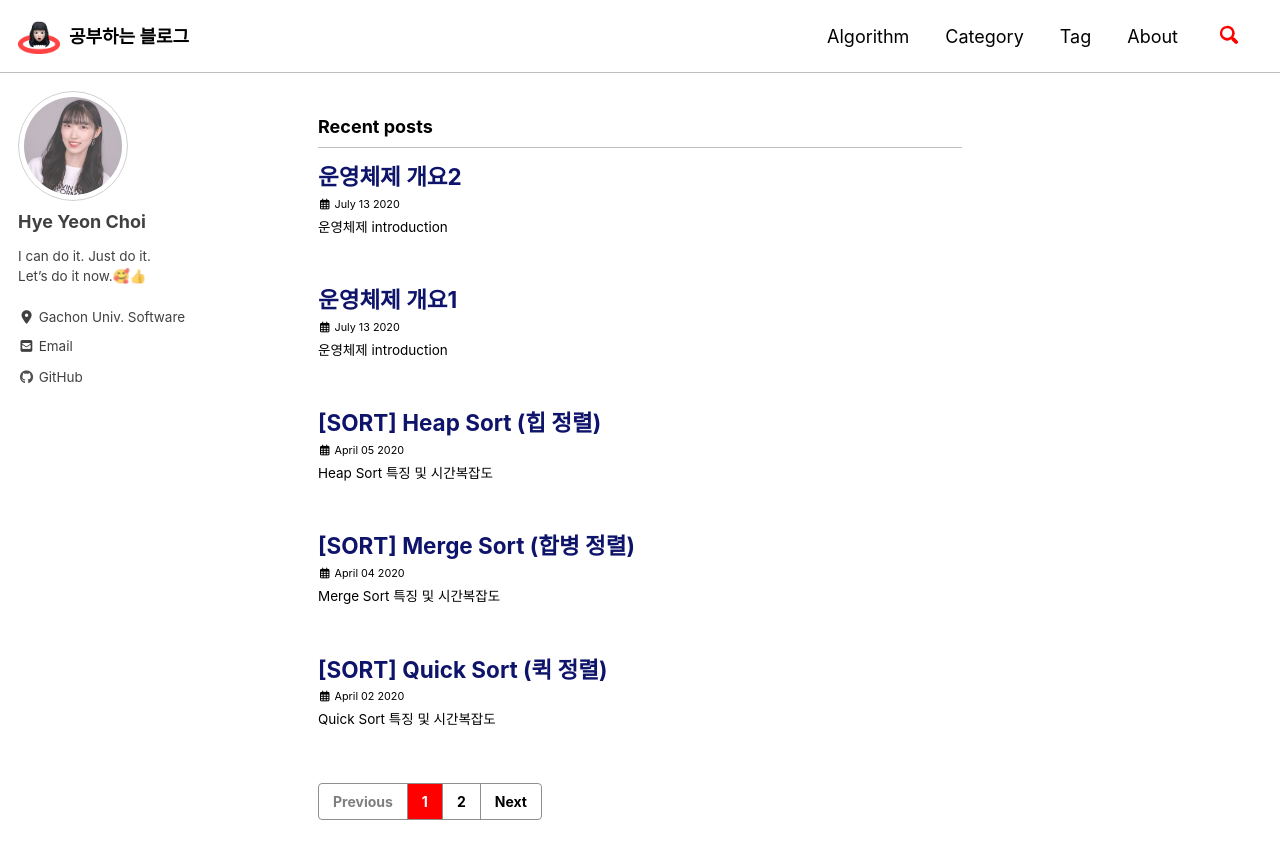
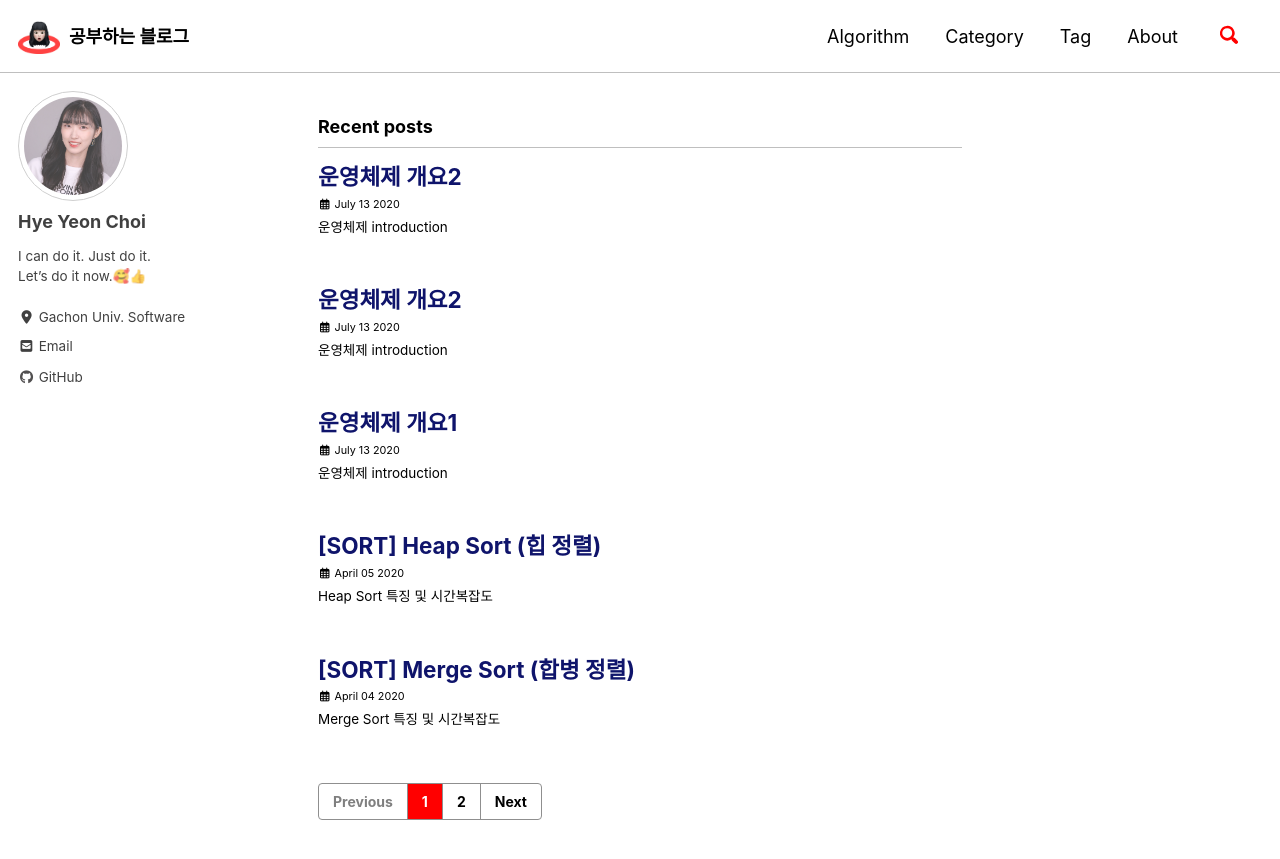
Before and after one commit to chlgpdus921/chlgpdus921.github.io, a Jekyll site: the page built from index.html, in a window 1280 px wide and 900 px high. Shown: the top 859 px of the window. Built offline with Jekyll 4.4.1, drawn with Linux system fonts in a browser that asks for light colours; cached includes are drawn as plain includes; nearby versions of some CDN libraries; the list of posts is cut into pages by our own code; part of the change alters nothing that is shown.

Commit message:
포스트 이름 및 config 파일 수정

```diff
--- a/_config.yml
+++ b/_config.yml
@@ -24,7 +24,7 @@ description              : "Technology Study Blog"
 url                      : "https://chlgpdus921.github.io" # the base hostname & protocol for your site e.g. "https://mmistakes.github.io"
 baseurl                  : # the subpath of your site, e.g. "/blog"
 repository               : "chlgpdus921/chlgpdus921.github.io" # GitHub username/repo-name e.g. "mmistakes/minimal-mistakes"
-teaser                   : "/assets/images/hlogo.png"# path of fallback teaser image, e.g. "/assets/images/500x300.png"
+teaser                   : #"/assets/images/hlogo.png"# path of fallback teaser image, e.g. "/assets/images/500x300.png"
 logo                     : "/assets/images/hlogo.png" # path of logo image to display in the masthead, e.g. "/assets/images/88x88.png"
 masthead_title           : # overrides the website title displayed in the masthead, use " " for no title
 # breadcrumbs            : false # true, false (default)
--- /dev/null
+++ b/_posts/2020-07-13-Chapter2_Process.md
@@ -0,0 +1,83 @@
+---
+title:  "운영체제 개요2"
+excerpt: "운영체제 introduction"
+comments: true
+
+categories:
+  - Operating System
+tags:
+  - OS
+toc: true
+toc_sticky: true
+last_modified_at:  2020-07-13 01:12:00 +0000
+---
+
+## Goal
+
+> - 운영체제에 대한 관점 ( 자원 관리자, 프로세스, 계층 구조)를 이해하기
+> - 인터럽트 (Interrupt) 이해하기
+
+---
+
+## 운영체제에 대한 관점 - 자원 관리자 관점
+
+- **자원에 대한 수행 과정**
+  - 자원의 상태를 추적 및 저장
+  - 어떤 프로세스가 어떤 자원을 얼마나 사용할 것인지 결정하기 위한 정책 수립
+  - 자원의 할당 및 회수
+
+- **프로세스 관리 기능**
+  - Process Scheduler
+  - Process 상태 추적 및 저장
+
+- **기억장치 관리 기능 / 정보 관리 기능**
+- **장치 관리 기능**
+  - 채널 등의 제어장치 및 입출력장치와 같은 각종 장치의 상태를 추적 및 저장
+  - 입출력 스케줄링 (I/O Scehduling)
+
+---
+
+## 운영체제에 대한 관점 - 프로세스 관점
+
+- 하나의 작업이 제시되어 완료될 때까지 하나의 프로세스에 대하여 그 상태를 변환시키고 관리한다.
+  - 실행 중인 프로세스가 입출력이 완료될 때 까지 기다려야 한다면, 대기 상태의 프로세스로 변환되어야함.
+  - 운영체제는 작업이 완료될 때까지 관리해야 함
+
+<img src="https://user-images.githubusercontent.com/32683894/87252765-ac2add80-c4b0-11ea-8dc4-63107863992a.png" alt="image" style="zoom:60%;" align="center" />
+
+그림2. 다음 그림은 다중 프로그래밍 환경 하에서 존재할 수 있는 세 개의 프로세스(실행 중인 사용자 프로그램)를 나타낸 것이다.
+
+---
+
+## 운영체제에 대한 관점 - 계층 구조 관점
+
+자원 관리 루틴이 어떻게 수행되고, 이 루틴들이 상호간에 어디에 논리적으로 위치하는 가를 알아야 한다.
+
+<img src="https://user-images.githubusercontent.com/32683894/87252880-73d7cf00-c4b1-11ea-9985-c77215b6d735.png" alt="image" style="zoom:67%;" align="center" />
+
+---
+
+## 입출력 프로그래밍 - Interrupt
+
+**인터럽트 (Interrupt)**
+
+- **시스템에 예기치 않은 상황이 발생하였을 때, 그것을 운영체제에 알리기 위한 메커니즘**
+- **종류**
+  - 입출력(I/O) Interrupt
+  - 외부(external) Interrupt
+  - SVC(SuperVisor Call) Interrupt
+  - 기계 검사(machine check) Interrupt
+  - 프로그램 에러(program error) Interrupt
+  - 재시작(restart) Interrupt
+
+<img src="https://user-images.githubusercontent.com/32683894/87253047-f44aff80-c4b2-11ea-9faf-436e3276cca6.png" alt="image" style="zoom:67%;"  align="center"/>
+
+다음 그림은 인터럽트 처리 과정을 나타낸 것이다.
+
+
+
+## Reference
+
+[KOCW 신한대학교 이광규 교수님 운영체제 강의](http://www.kocw.net/home/cview.do?cid=43cf05472bb2761a&ar=link_nvrc)
+
+[참고한 도서 :  운영체제, 생능출판사, 박교석 외 4인](https://book.naver.com/bookdb/book_detail.nhn?bid=7294946)
```
Also changed, not shown: _posts/2020-07-13-Chapter1_OperatingSystem1.md (renamed from _posts/2020-07-13-OperatingSystem1.md), _posts/2020-07-13-Chapter1_OperatingSystem2.md (renamed from _posts/2020-07-13-OperatingSystem2.md).
